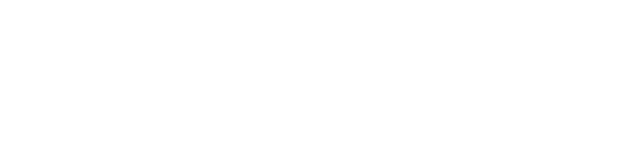
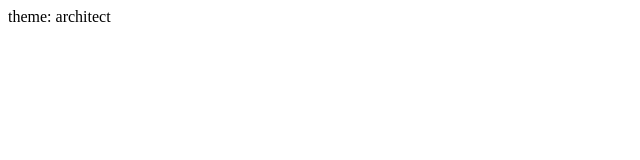
Before and after one commit to jonathanm-12/ec521test, a plain HTML site: page default.html in a window 1280 px wide. Shown: the whole page, without its empty margins (0-640 px from the left). Drawn offline with Linux system fonts and the light colour scheme.

Commit message:
Update default.html

```diff
--- a/default.html
+++ b/default.html
@@ -7,3 +7,5 @@
     <title>hello world</title>
 </head>
 </html>
+
+theme: architect
```
